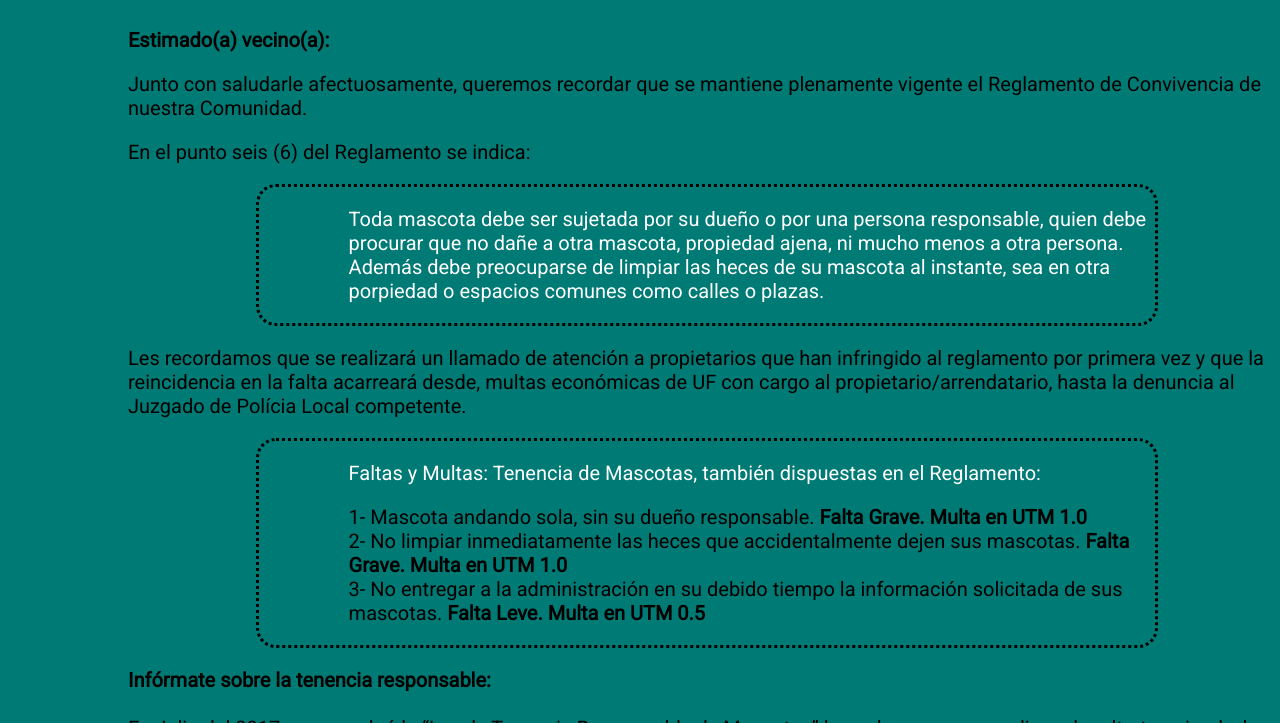
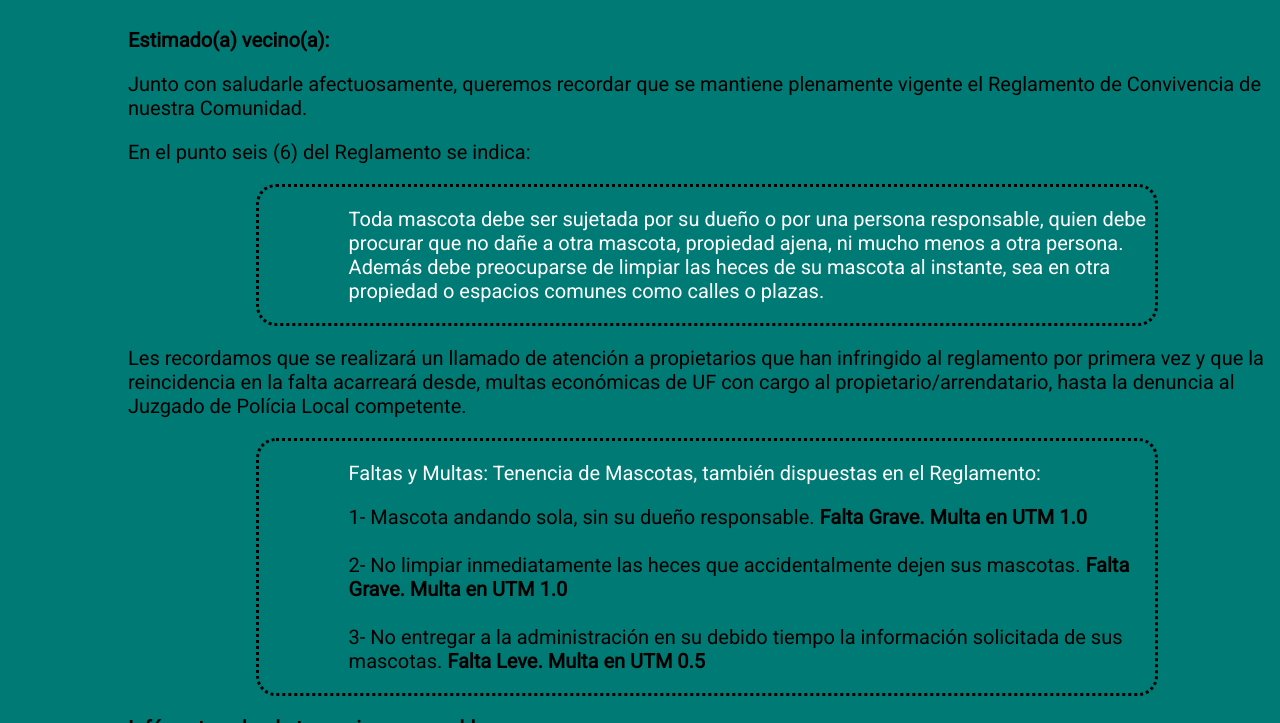
Before and after one commit to CondominioLosCaiquenes/ComunicadoMascotasCaiquenes, a plain HTML site: page index.html in a window 1280 px wide. Shown: the part 377-1100 px from the top of the page. Drawn offline with Linux system fonts and the light colour scheme.

Commit message:
modificacindo texto

```diff
--- a/index.html
+++ b/index.html
@@ -76,7 +76,7 @@
 	<p>En el punto seis (6) del Reglamento se indica: </p>
 <div class='items'>
 <p>
-	Toda mascota debe ser sujetada por su dueño o por una persona responsable, quien debe procurar que no dañe a otra mascota, propiedad ajena, ni mucho menos a otra persona. Además debe preocuparse de limpiar las heces de su mascota al instante, sea en otra porpiedad o espacios comunes como calles o plazas.
+	Toda mascota debe ser sujetada por su dueño o por una persona responsable, quien debe procurar que no dañe a otra mascota, propiedad ajena, ni mucho menos a otra persona. Además debe preocuparse de limpiar las heces de su mascota al instante, sea en otra propiedad o espacios comunes como calles o plazas.
 </p></div>
 
 <p>Les recordamos que se realizará un llamado de atención a propietarios que han infringido al reglamento por primera vez y que la reincidencia en la falta acarreará desde, multas económicas de UF con cargo al propietario/arrendatario, hasta la denuncia al Juzgado de Polícia Local competente.</p>
@@ -87,8 +87,8 @@
 	Faltas y Multas: Tenencia de Mascotas, también dispuestas en el Reglamento:
 </p>
 <p class='item2'>
-	1- Mascota andando sola, sin su dueño responsable. <strong>Falta Grave. Multa en UTM 1.0 </strong><br>
-	2- No limpiar inmediatamente las heces que accidentalmente dejen sus mascotas. <strong>Falta Grave. Multa en UTM 1.0 </strong><br>
+	1- Mascota andando sola, sin su dueño responsable. <strong>Falta Grave. Multa en UTM 1.0 </strong><br><br>
+	2- No limpiar inmediatamente las heces que accidentalmente dejen sus mascotas. <strong>Falta Grave. Multa en UTM 1.0 </strong><br><br>
 	3- No entregar a la administración en su debido tiempo la información solicitada de sus mascotas. <strong>Falta Leve. Multa en UTM 0.5 </strong>
 </p></div>
 
```
